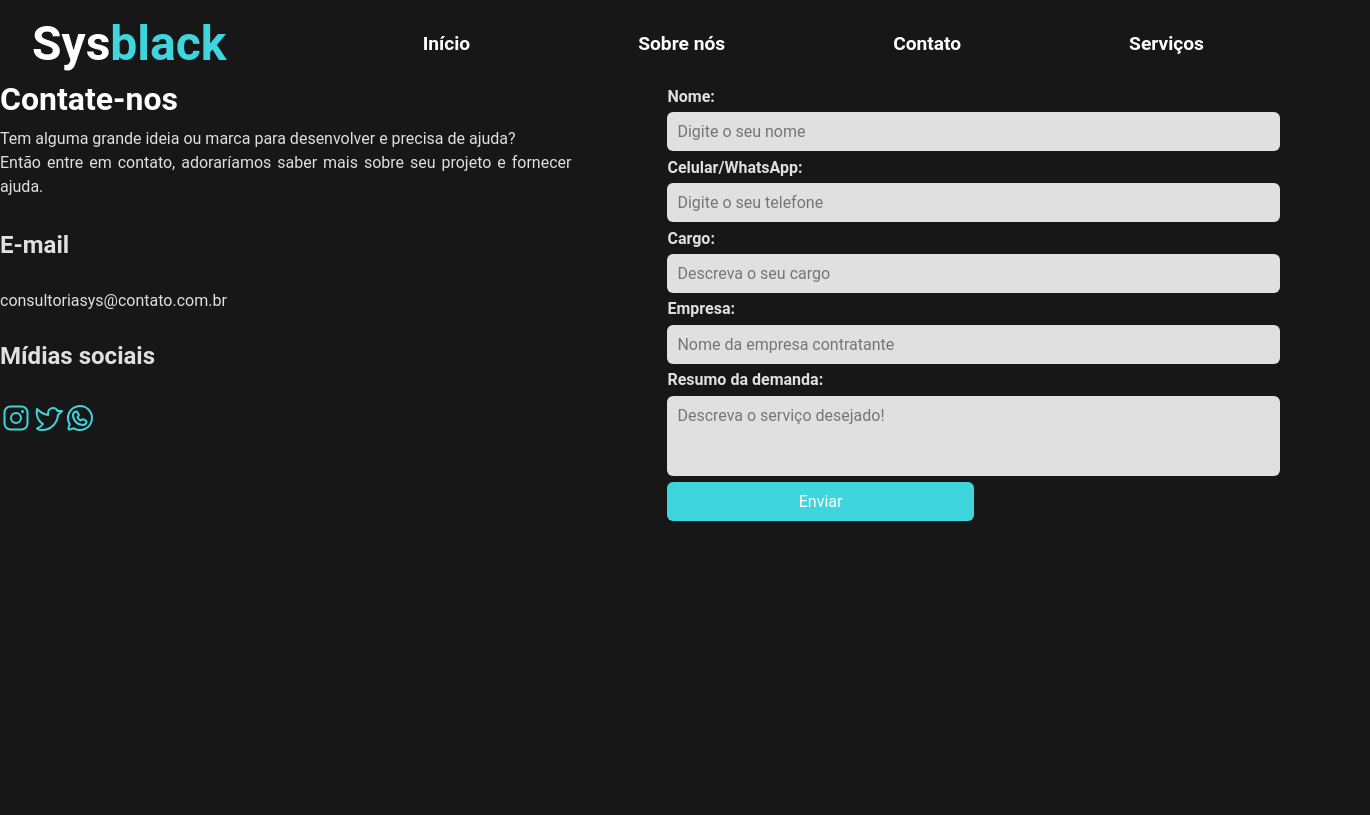
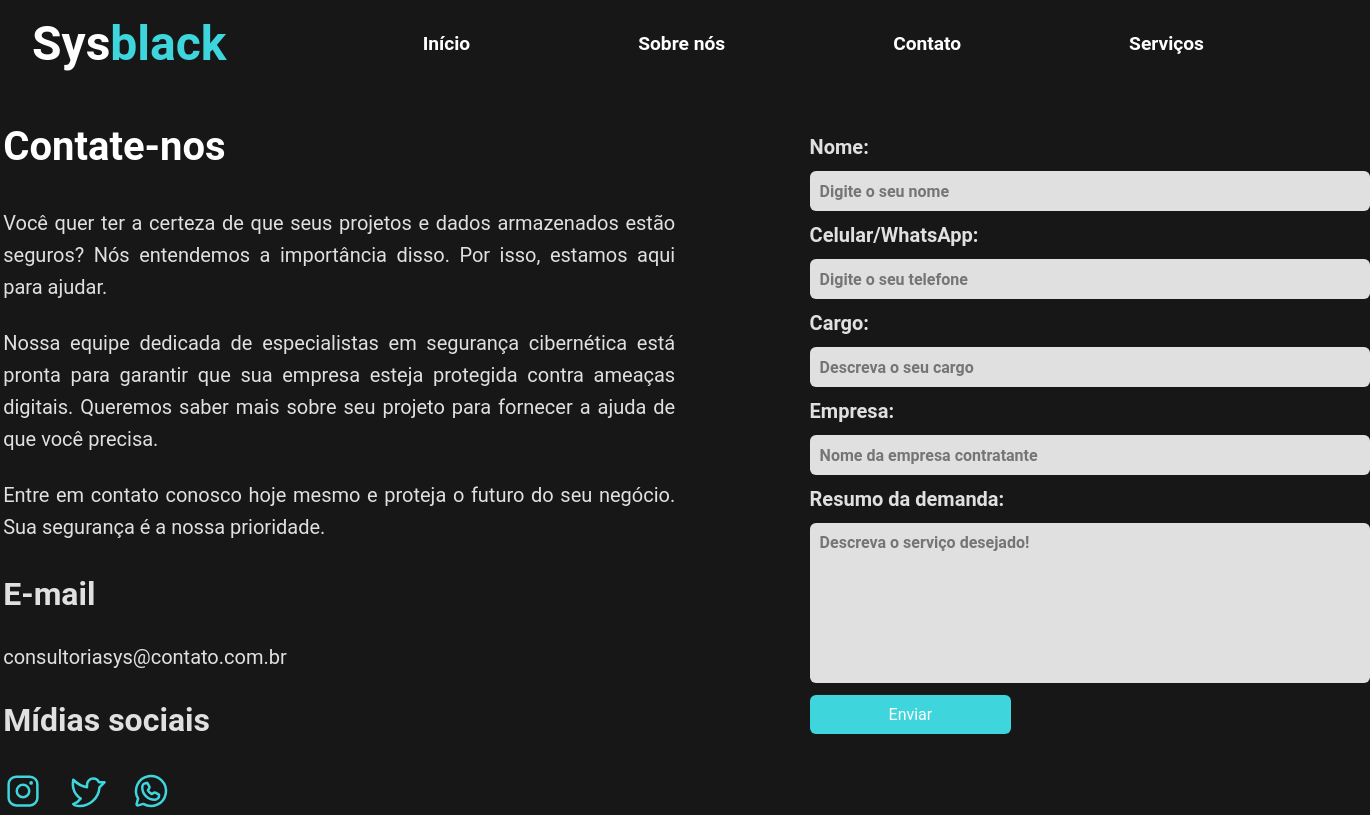
Before and after one commit to curso-CC/Sys-black, a React (Vite) app: page /contact in a window 1280 px wide. Shown: the whole page, 1370 px wide, since content can reach past the window. Built offline with nearby package versions, Linux system fonts and the light colour scheme.

Commit message:
Atualização da página Contato

```diff
--- a/src/pages/Contact/index.tsx
+++ b/src/pages/Contact/index.tsx
@@ -62,8 +62,15 @@ export function Contact() {
 					<div className="description">
 						<h1>Contate-nos</h1>
 						<p>
-							Tem alguma grande ideia ou marca para desenvolver e precisa de ajuda? <br />
-							Então entre em contato, adoraríamos saber mais sobre seu projeto e fornecer ajuda.
+							Você quer ter a certeza de que seus projetos e dados armazenados estão seguros? Nós entendemos a importância disso. Por isso, estamos aqui para ajudar.
+						</p>
+						<br />
+						<p>
+							Nossa equipe dedicada de especialistas em segurança cibernética está pronta para garantir que sua empresa esteja protegida contra ameaças digitais. Queremos saber mais sobre seu projeto para fornecer a ajuda de que você precisa.
+						</p>
+						<br />
+						<p>
+							Entre em contato conosco hoje mesmo e proteja o futuro do seu negócio. Sua segurança é a nossa prioridade.
 						</p>
 					</div>
 
@@ -74,15 +81,15 @@ export function Contact() {
 
 					<div id="social-media">
 						<a href="https://www.instagram.com" target="_blank">
-							<InstagramLogo size={32} color="#3ed5dd"/>
+							<InstagramLogo size={40} />
 						</a>
 
 						<a href="https://www.x.com" target="_blank">
-							<TwitterLogo size={32} color="#3ed5dd"/>
+							<TwitterLogo size={40} />
 						</a>
 
 						<a href="https://web.whatsapp.com/" target="_blank">
-							<WhatsappLogo size={32} color="#3ed5dd"/>
+							<WhatsappLogo size={40} />
 						</a>
 					</div>
 				</section>
--- a/src/pages/Contact/styles.ts
+++ b/src/pages/Contact/styles.ts
@@ -3,8 +3,10 @@ import styled from "styled-components";
 export const Main = styled.main`
 	display: flex;
 	justify-content: space-around;
-	width: 100vw;
-	gap: 6rem;
+
+    margin-top: 3rem;
+	margin-left: -4rem;
+
 
 	section {
 		max-width: 50%;
@@ -15,36 +17,78 @@ export const Main = styled.main`
 
 		.description {
 			line-height: 1.5rem;
+
+			h1 {
+				font-size: 2.5rem;
+				margin-bottom: 3rem;
+			}
+
+			p {
+				font-size: 1.25rem;
+                line-height: 2rem;
+			}
 		}
+
+		h2 {
+			font-size: 2rem;
+			font-weight: bold;
+		}
+
+		#email {
+			font-size: 1.25rem;
+			color: ${props => props.theme["text-gray"]};
+		}
+
+		#social-media {
+			display: flex;
+            gap: 1.5rem;
+
+			a {
+				color: ${props => props.theme["text-green"]};
+				transition: color .4s;
+				&:hover {
+                    color: ${props => props.theme["text-transition-green"]};
+                }
+			}
+		}
+
 	}
 `;
 
 export const FormContainer = styled.form`
-    width: 50%;
     display: flex;
     flex-direction: column;
-    gap: .4rem;
+    gap: .75rem;
+
+	width: 30%;
 
 	label {
 		color: ${props => props.theme["text-gray"]};
         font-weight: 700;
+		font-size: 1.25rem;
 	}
 
+	input {
+		height: 2.5rem;
+	}
 	textarea {
 		resize: none;
-		height: 5rem;
+		height: 10rem;
 	}
 
 	textarea,
 	input {
 		padding: 10px;
 		background-color: ${props => props.theme["text-gray"]};
-		width: 100%;
+		width: 560px;
 		border: none;
 		border-radius: 6px;
+
+		font-weight: bold;
+		color: ${props => props.theme["dark"]};
 	}
 
 	&:focus {
-		outline: ${props => props.theme["text-transition-green"]} solid 2px;
+		outline: ${props => props.theme["text-transition-green"]} solid 3px;
 	}
 `;
```
